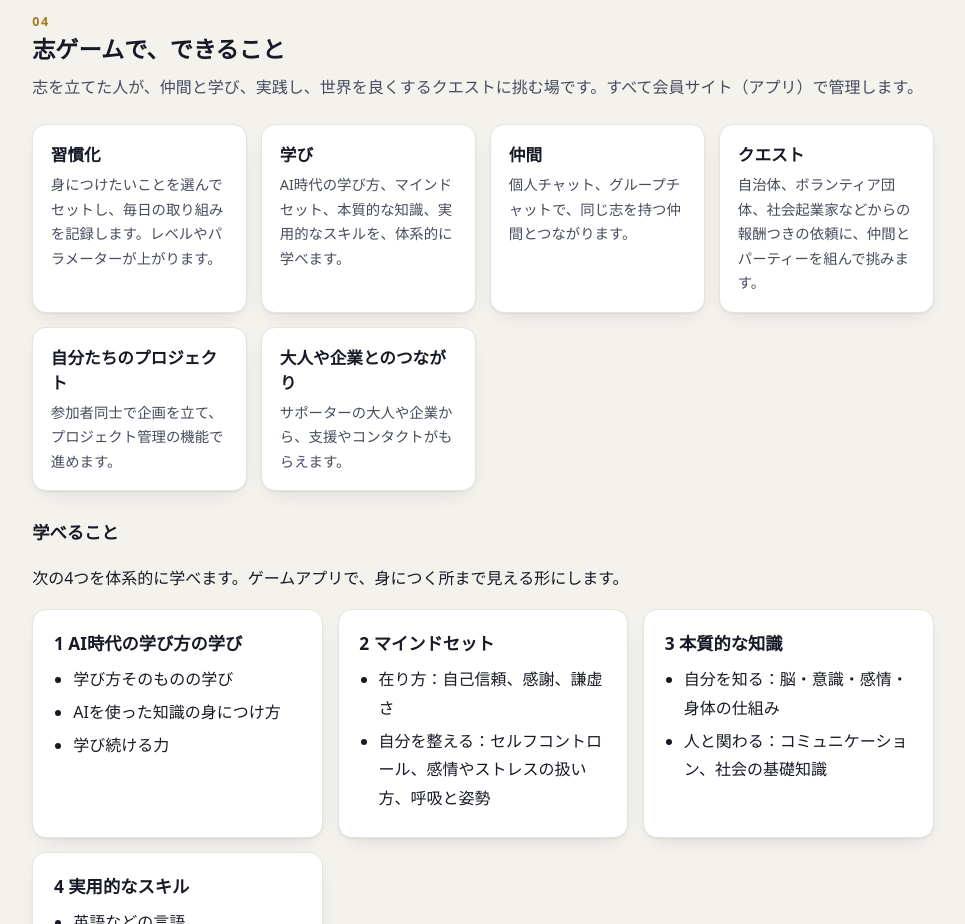
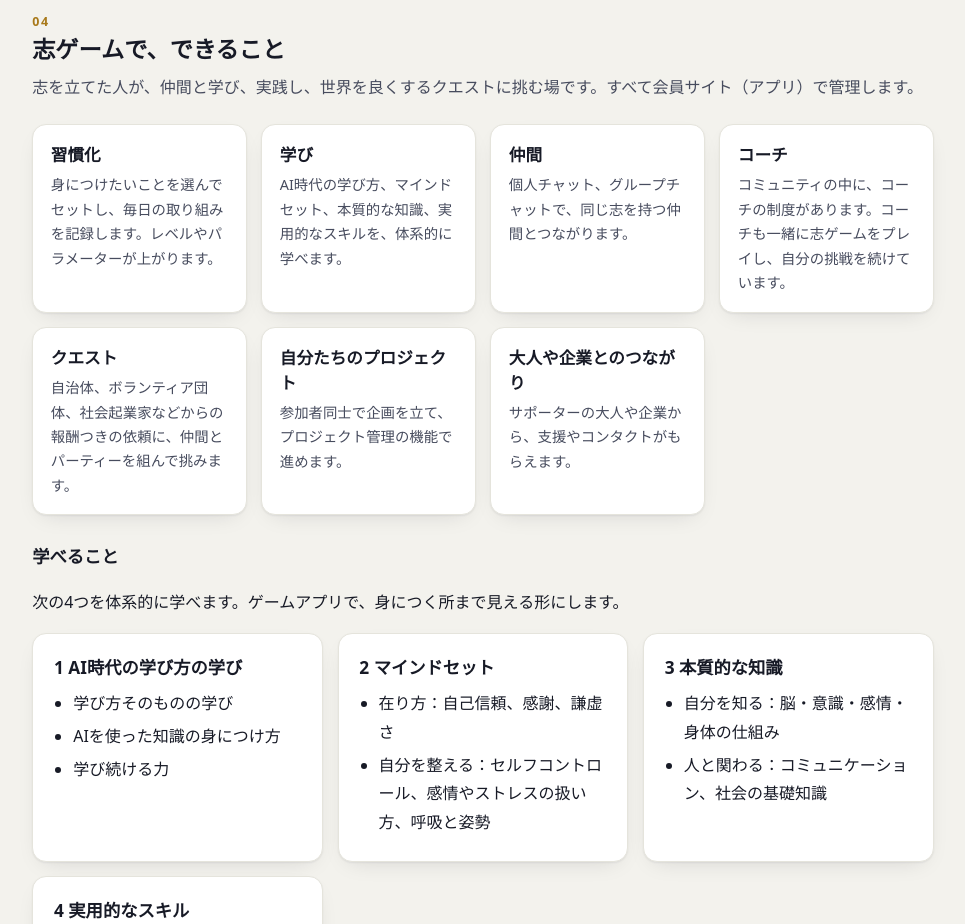
Before and after one commit to hrkty413-arch/kokorozashi, a plain HTML site: page index.html in a window 1280 px wide. Shown: the part 6180-7104 px from the top of the page, without its empty margins (157-1122 px from the left). Drawn offline with Linux system fonts and the light colour scheme.

Commit message:
ご案内ページを更新

```diff
--- a/index.html
+++ b/index.html
@@ -350,6 +350,7 @@ footer{margin-top:3.5rem;font-size:.84rem;color:var(--ink-faint);border-top:1px
   <div class="key"><b>習慣化</b><span>身につけたいことを選んでセットし、毎日の取り組みを記録します。レベルやパラメーターが上がります。</span></div>
   <div class="key"><b>学び</b><span>AI時代の学び方、マインドセット、本質的な知識、実用的なスキルを、体系的に学べます。</span></div>
   <div class="key"><b>仲間</b><span>個人チャット、グループチャットで、同じ志を持つ仲間とつながります。</span></div>
+  <div class="key"><b>コーチ</b><span>コミュニティの中に、コーチの制度があります。コーチも一緒に志ゲームをプレイし、自分の挑戦を続けています。</span></div>
   <div class="key"><b>クエスト</b><span>自治体、ボランティア団体、社会起業家などからの報酬つきの依頼に、仲間とパーティーを組んで挑みます。</span></div>
   <div class="key"><b>自分たちのプロジェクト</b><span>参加者同士で企画を立て、プロジェクト管理の機能で進めます。</span></div>
   <div class="key"><b>大人や企業とのつながり</b><span>サポーターの大人や企業から、支援やコンタクトがもらえます。</span></div>
```
